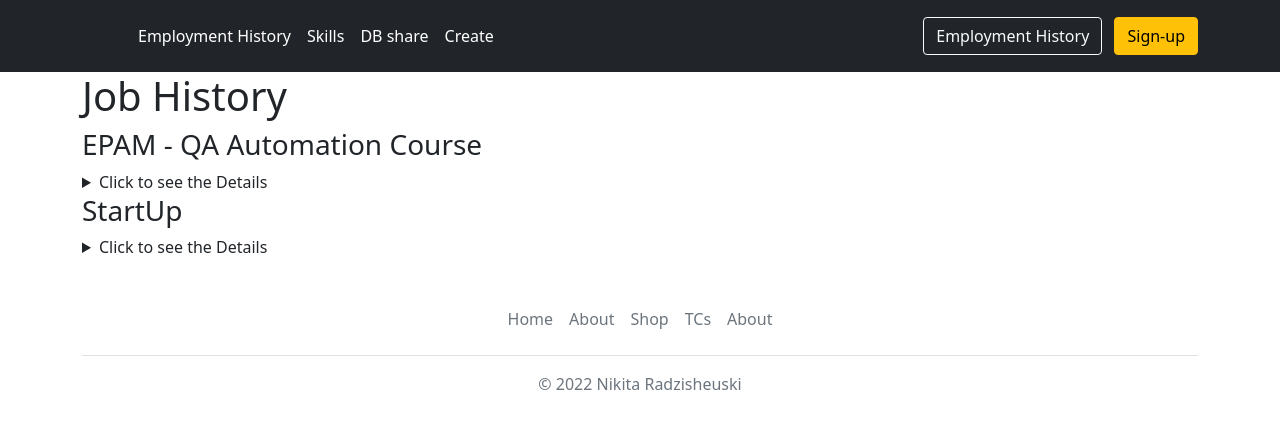
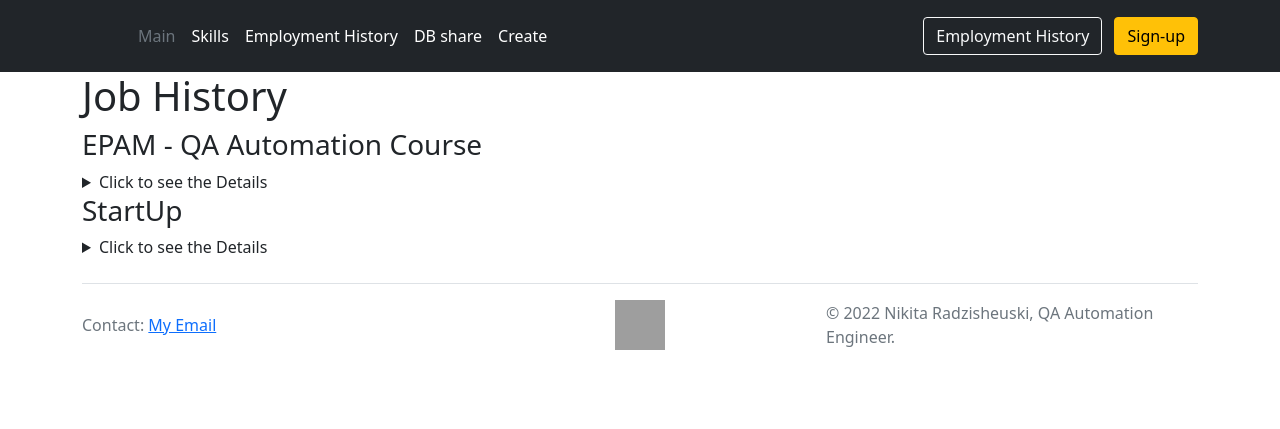
Before and after one commit to nickitque/nickitque.github.io, a Django app: page /about in a window 1280 px wide. Shown: the top 429 px of the page. Run offline with Django 4.2, Linux system fonts and the light colour scheme; grey boxes are pictures that could not be loaded.

Commit message:
Footer update in Base template

```diff
--- a/landing/main/templates/main/base.html
+++ b/landing/main/templates/main/base.html
@@ -17,9 +17,9 @@
         </a>
 
         <ul class="nav col-12 col-lg-auto me-lg-auto mb-2 justify-content-center mb-md-0">
-<!--          <li><a href="{% url 'homepage' %}" class="nav-link px-2 text-secondary">Main Page</a></li>-->
+          <li><a href="{% url 'homepage' %}" class="nav-link px-2 text-secondary">Main</a></li>
+            <li><a href="{% url 'shop-example' %}" class="nav-link px-2 text-white">Skills</a></li>
           <li><a href="{% url 'about-us' %}" class="nav-link px-2 text-white">Employment History</a></li>
-          <li><a href="{% url 'shop-example' %}" class="nav-link px-2 text-white">Skills</a></li>
           <li><a href="{% url 'create-test-cases' %}" class="nav-link px-2 text-white">DB share</a></li>
           <li><a href="{% url 'create-new' %}" class="nav-link px-2 text-white">Create</a></li>
         </ul>
@@ -42,16 +42,16 @@
 
 
 <div class="container">
-  <footer class="py-3 my-4">
-    <ul class="nav justify-content-center border-bottom pb-3 mb-3">
-      <li class="nav-item"><a href="{% url 'homepage' %}" class="nav-link px-2 text-muted">Home</a></li>
-      <li class="nav-item"><a href="{% url 'about-us' %}" class="nav-link px-2 text-muted">About</a></li>
-      <li class="nav-item"><a href="{% url 'shop-example' %}" class="nav-link px-2 text-muted">Shop</a></li>
-      <li class="nav-item"><a href="{% url 'create-test-cases' %}" class="nav-link px-2 text-muted">TCs</a></li>
-      <li class="nav-item"><a href="#" class="nav-link px-2 text-muted">About</a></li>
-    </ul>
-    <p class="text-center text-muted">© 2022 Nikita Radzisheuski</p>
+  <footer class="d-flex flex-wrap justify-content-between align-items-center py-3 my-4 border-top">
+     <p class="col-md-4 mb-0 text-muted">Contact: <a href="nickitque.39@gmail.com">My Email</a>
+    </p>
+    <a href="#" class="col-md-4 d-flex align-items-center justify-content-center mb-3 mb-md-0 me-md-auto link-dark text-decoration-none">
+      <img src="https://static.thenounproject.com/png/2354406-200.png"  width="50" height="50"><use xlink:href="#"></use>
+    </a>
+    <p class="col-md-4 mb-0 text-muted">© 2022 Nikita Radzisheuski, QA Automation Engineer.
+    </p>
   </footer>
 </div>
+    </div>
 </body>
 </html>
```
